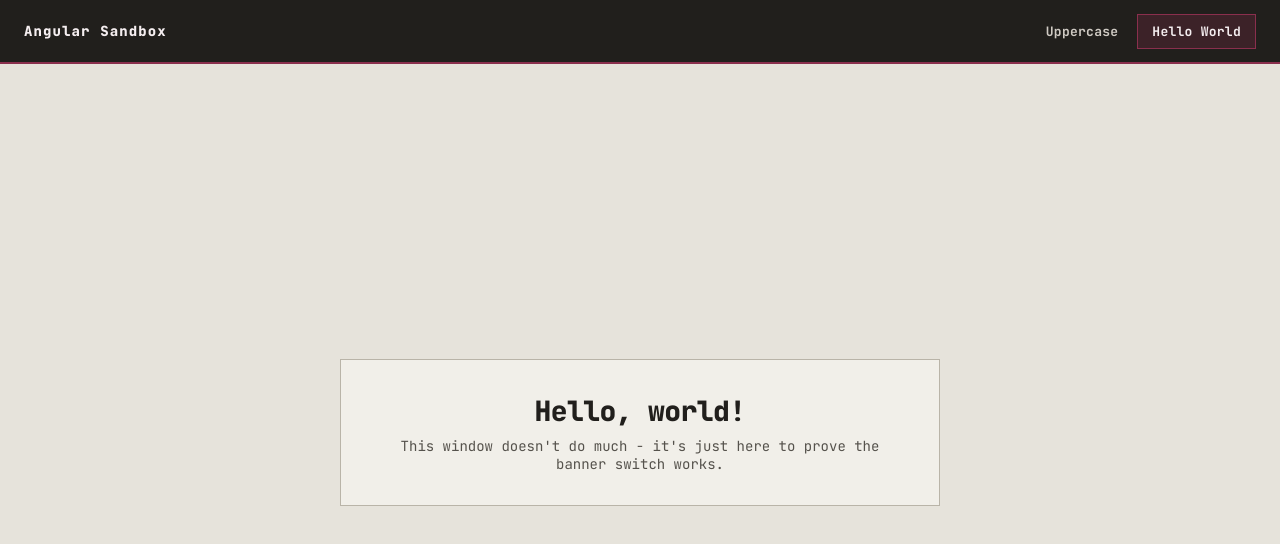
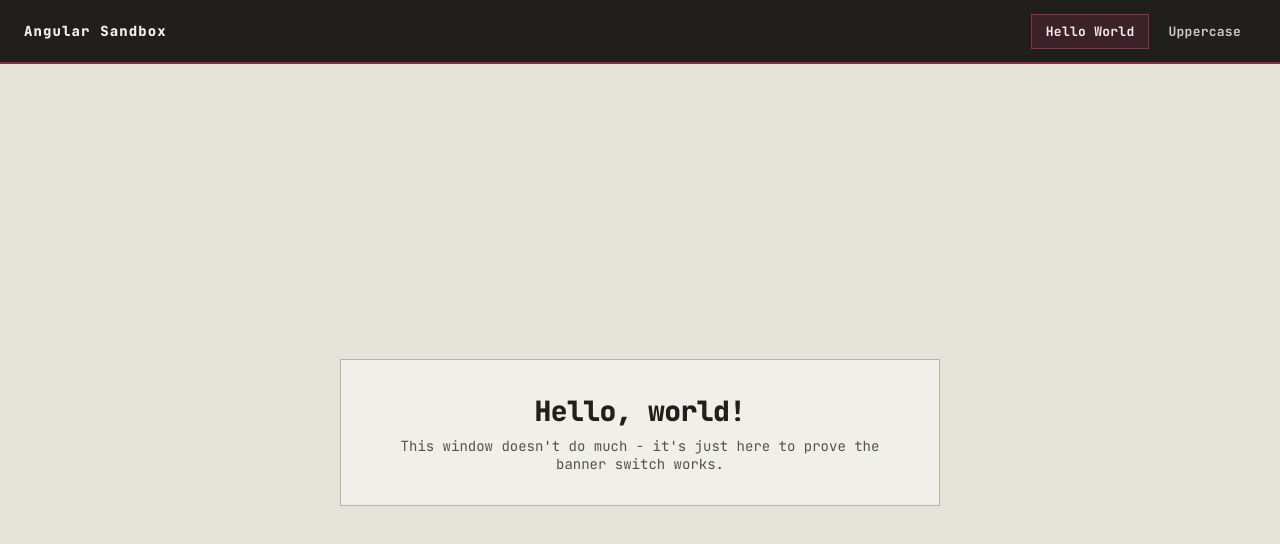
Before and after one commit to iluvgithub/angular-sandbox, an Angular app in the folder frontend/: page /hello in a window 1280 px wide. Shown: the top 544 px of the page. Built offline with nearby package versions, Linux system fonts and the light colour scheme.

Commit message:
hello world by default

```diff
--- a/frontend/src/app/app.component.html
+++ b/frontend/src/app/app.component.html
@@ -1,8 +1,8 @@
 <header class="banner">
   <span class="brand">Angular Sandbox</span>
   <nav class="tabs" aria-label="Primary">
+    <a class="tab" routerLink="/hello" routerLinkActive="is-active">Hello World</a>
     <a class="tab" routerLink="/uppercase" routerLinkActive="is-active">Uppercase</a>
-    <a class="tab" routerLink="/hello" routerLinkActive="is-active">Hello World</a>
   </nav>
 </header>
 
--- a/frontend/src/app/app.routes.ts
+++ b/frontend/src/app/app.routes.ts
@@ -3,7 +3,7 @@ import { UppercaseComponent } from './uppercase/uppercase.component';
 import { HelloWorldComponent } from './hello-world/hello-world.component';
 
 export const routes: Routes = [
-  { path: '', redirectTo: 'uppercase', pathMatch: 'full' },
+  { path: '', redirectTo: 'hello', pathMatch: 'full' },
   { path: 'uppercase', component: UppercaseComponent, title: 'Uppercase' },
   { path: 'hello', component: HelloWorldComponent, title: 'Hello World' },
   { path: '**', redirectTo: 'uppercase' },
```
